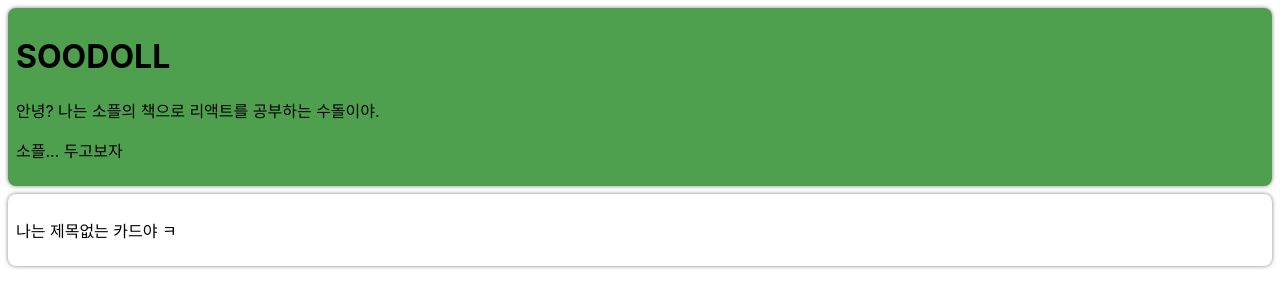
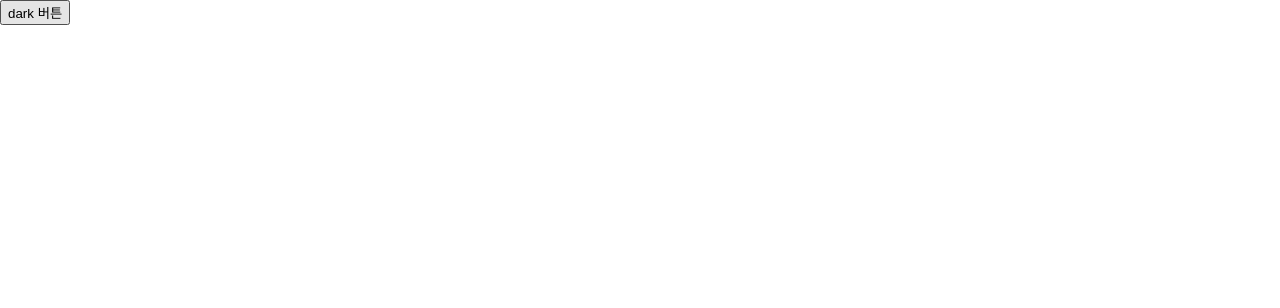
Before and after one commit to Soodoll2/react-study, a React (Create React App) app: page / in a window 1280 px wide. Shown: the top 308 px of the page. Built offline with nearby package versions, Linux system fonts and the light colour scheme.

Commit message:
chapter144444

```diff
--- /dev/null
+++ b/src/chapter_14/themeContest.jsx
@@ -0,0 +1,37 @@
+import React from "react";
+
+//테마를 위한 컨텍스트 생성
+
+const ThemeContext = React.createContext('light');
+
+function App(props) {
+  return (
+    // 컨텍스트를 사용하려면 상위 컴포넌트를 Provider로 감싸줘야 함. 이러면 하위 컴포넌트드은 컴포넌트 트리 하단에 얼마나 깊이 있는지에 관계없이 데이터를 읽을 수 있음
+    // Provider 를 사용하여 하위 컴포넌트에 현재 테마의 데이터 값을 전달
+    // 현재 테마이 데이터 값을 dark로 전달
+    <ThemeContext.Provider value="dark">
+      <Toolbar />
+    </ThemeContext.Provider>
+  );
+}
+
+function Toolbar(props){
+  return (
+    // App 컴포넌트에 있는 데이터를 하위 컴포넌트(중간 과정 컴포넌트)에 전달 할 필요 없음
+    <div>
+      <ThemeButton />
+    </div>
+  );
+}
+
+function ThemeButton(props){
+  return (
+    // 가장 가까운 상위 컴포넌트에서 Provider를 찾아 해당되는 값을 사용함
+    // Provider가 없을 경우에는 기본값을 사용.
+    <ThemeContext.Consumer>
+      {value => <button theme={value}>{value} 버튼</button>}
+    </ThemeContext.Consumer>
+  );
+}
+
+export default App;
--- a/src/index.js
+++ b/src/index.js
@@ -5,7 +5,8 @@ import App from './App';
 import reportWebVitals from './reportWebVitals';
 
 //import ThisWeek from './chapter_12/Calculator';
-import ThisWeek from './chapter_13/ProfileCard';
+//import ThisWeek from './chapter_13/ProfileCard';
+import ThisWeek from './chapter_14/themeContest';
 
 const root = ReactDOM.createRoot(document.getElementById('root'));
 root.render(
```
Also changed, not shown: src/chapter_14/theme.jsx (added, +20 -0 lines).
